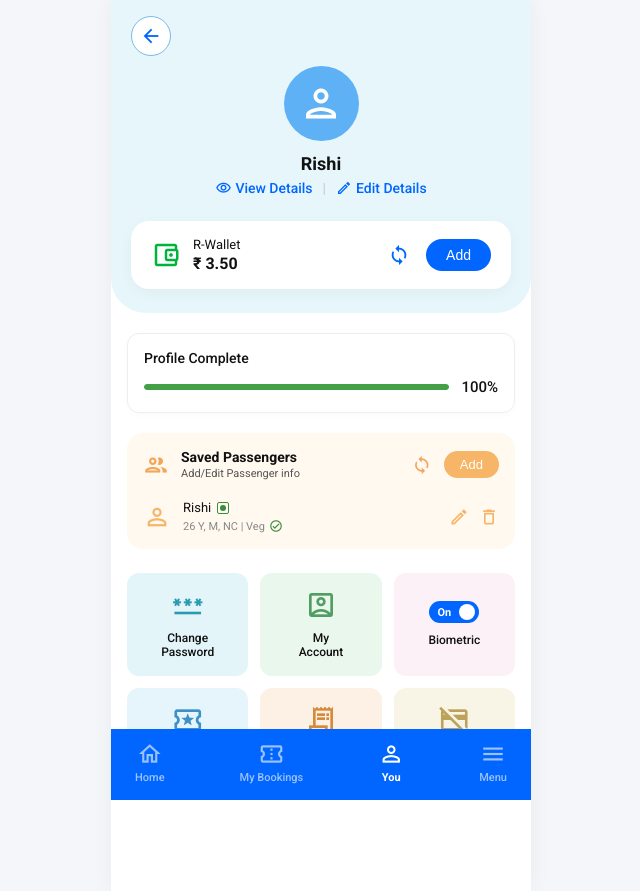
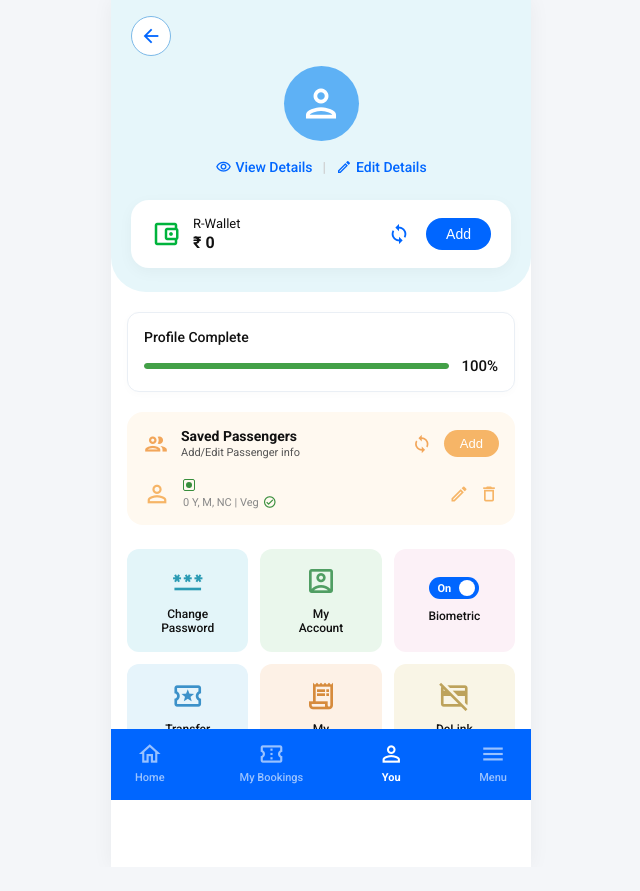
Before and after one commit to ytpremiumdadaji-commits/railone-eticket, a plain HTML site: page you.html in a window 1280 px wide. Shown: the whole page, without its empty margins (319-959 px from the left). After the commit the page ends 867 px from the top, so only its background shows below. Drawn offline with Linux system fonts and the light colour scheme.

Commit message:
Remove user details and reset wallet amount

```diff
--- a/you.html
+++ b/you.html
@@ -90,7 +90,7 @@
             <a href="index.html" class="back-btn"><span class="material-icons-outlined" style="font-size: 22px;">arrow_back</span></a>
         </div>
         <div class="avatar"><span class="material-icons-outlined">person</span></div>
-        <div class="profile-name" id="you-name">Rishi</div>
+        <div class="profile-name" id="you-name"></div>
         <div class="profile-links">
             <a href="#"><span class="material-icons-outlined">visibility</span> View Details</a>
             <span class="divider">|</span>
@@ -99,7 +99,7 @@
         <div class="wallet-card">
             <div class="wallet-left">
                 <span class="material-icons-outlined wallet-icon">account_balance_wallet</span>
-                <div class="w-text-group"><div class="w-title">R-Wallet</div><div class="w-amount">₹ 3.50</div></div>
+                <div class="w-text-group"><div class="w-title">R-Wallet</div><div class="w-amount">₹ 0</div></div>
             </div>
             <div class="wallet-right"><span class="material-icons-outlined sync-icon">sync</span><button class="add-btn">Add</button></div>
         </div>
@@ -120,8 +120,8 @@
                 <div class="p-item-left">
                     <span class="material-icons-outlined p-user-icon">person_outline</span>
                     <div class="p-info">
-                        <div class="p-name" id="you-pass-name">Rishi <span class="veg-icon"><span class="veg-dot"></span></span></div>
-                        <div class="p-details" id="you-pass-age">26 Y, M, NC | Veg <span class="material-icons-outlined">check_circle</span></div>
+                        <div class="p-name" id="you-pass-name"> <span class="veg-icon"><span class="veg-dot"></span></span></div>
+                        <div class="p-details" id="you-pass-age">0 Y, M, NC | Veg <span class="material-icons-outlined">check_circle</span></div>
                     </div>
                 </div>
                 <div class="p-actions"><span class="material-icons-outlined">edit</span><span class="material-icons-outlined">delete_outline</span></div>
```
